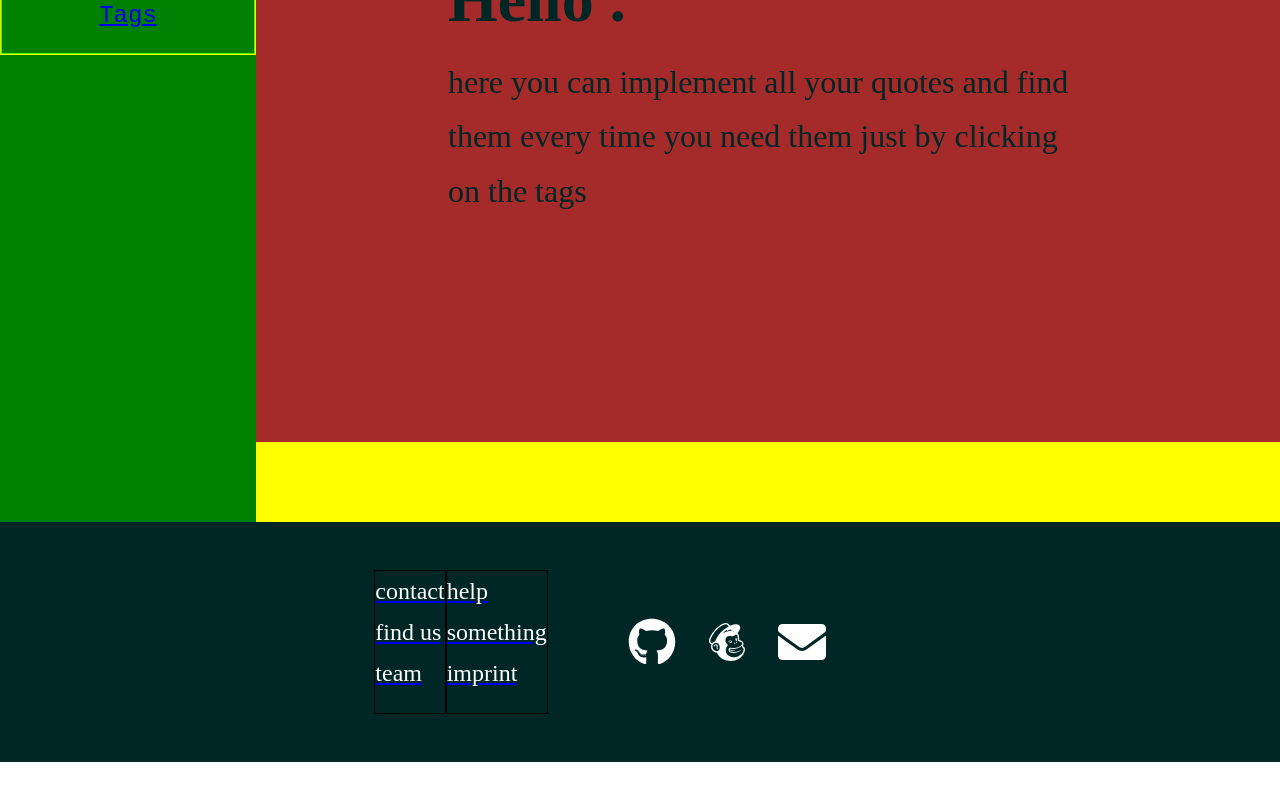
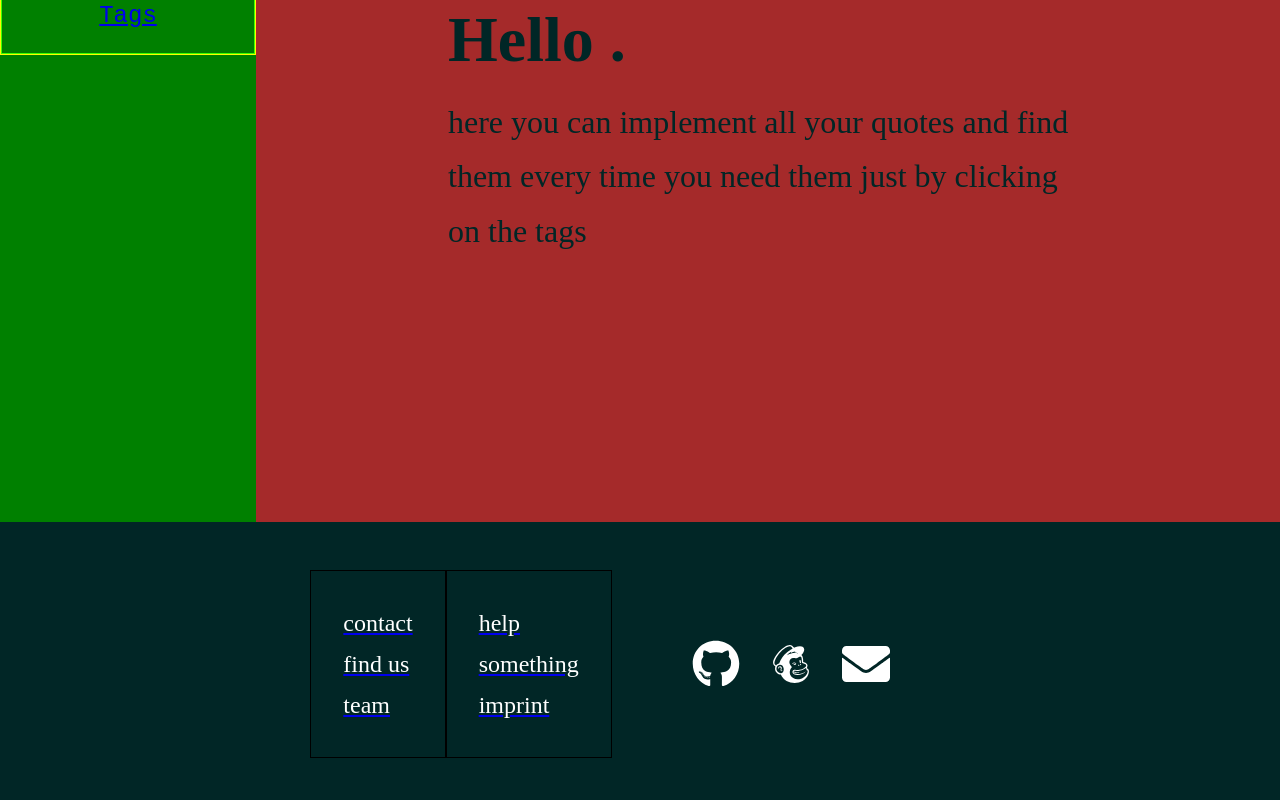
Before and after one commit to artrugh/quotifier, a React (Create React App) app in the folder client/: page /workspace in a window 1280 px wide. Shown: the part 354-1154 px from the top of the page. Before the commit the page ends 1116 px from the top, so only its background shows below. Built offline with nearby package versions, Linux system fonts and the light colour scheme; a web font is replaced by a local one.

Commit message:
correction footer padding

```diff
--- a/client/src/scss/layout/_components.scss
+++ b/client/src/scss/layout/_components.scss
@@ -98,9 +98,13 @@
   margin: 0;
 }
 
-.footer-left,
-.footer-middle {
-  padding: 20px;
+ul.footer-left {
+  padding: 2rem;
+  border: 1px solid black;
+}
+
+ul.footer-middle {
+  padding: 2rem;
   border: 1px solid black;
 }
 
@@ -134,7 +138,7 @@
 }
 
 .workspace-main {
-  height: 90%;
+  height: 100%;
   width: 100%;
   background-color: brown;
   display: flex;
--- a/client/src/scss/layout/_nav.scss
+++ b/client/src/scss/layout/_nav.scss
@@ -96,7 +96,6 @@
   font-size: 1.5rem;
   padding: 1rem;
   border: 1px rgb(60, 255, 0) solid;
-  // width: 20rem;
   display: flex;
   justify-content: center;
 }
```
